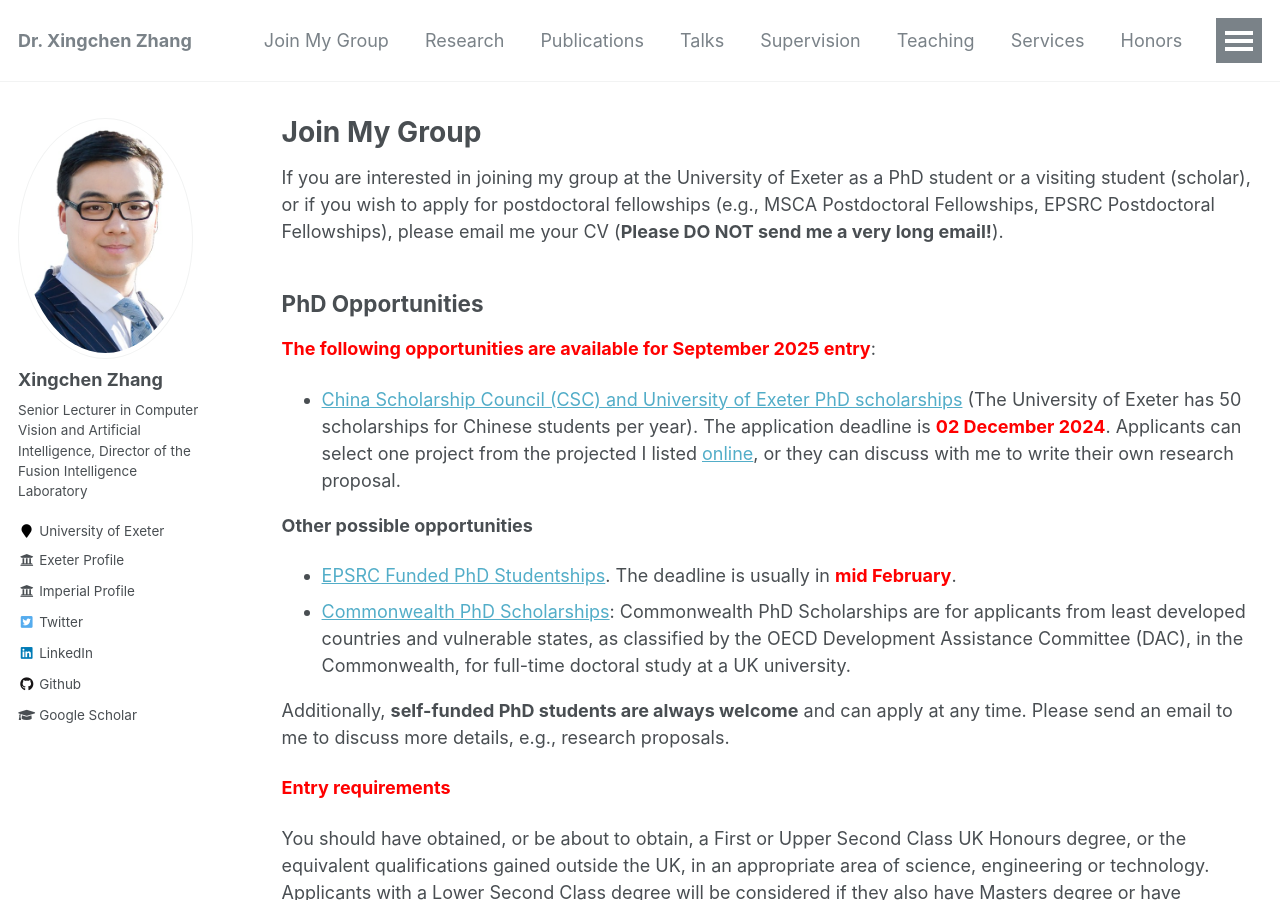
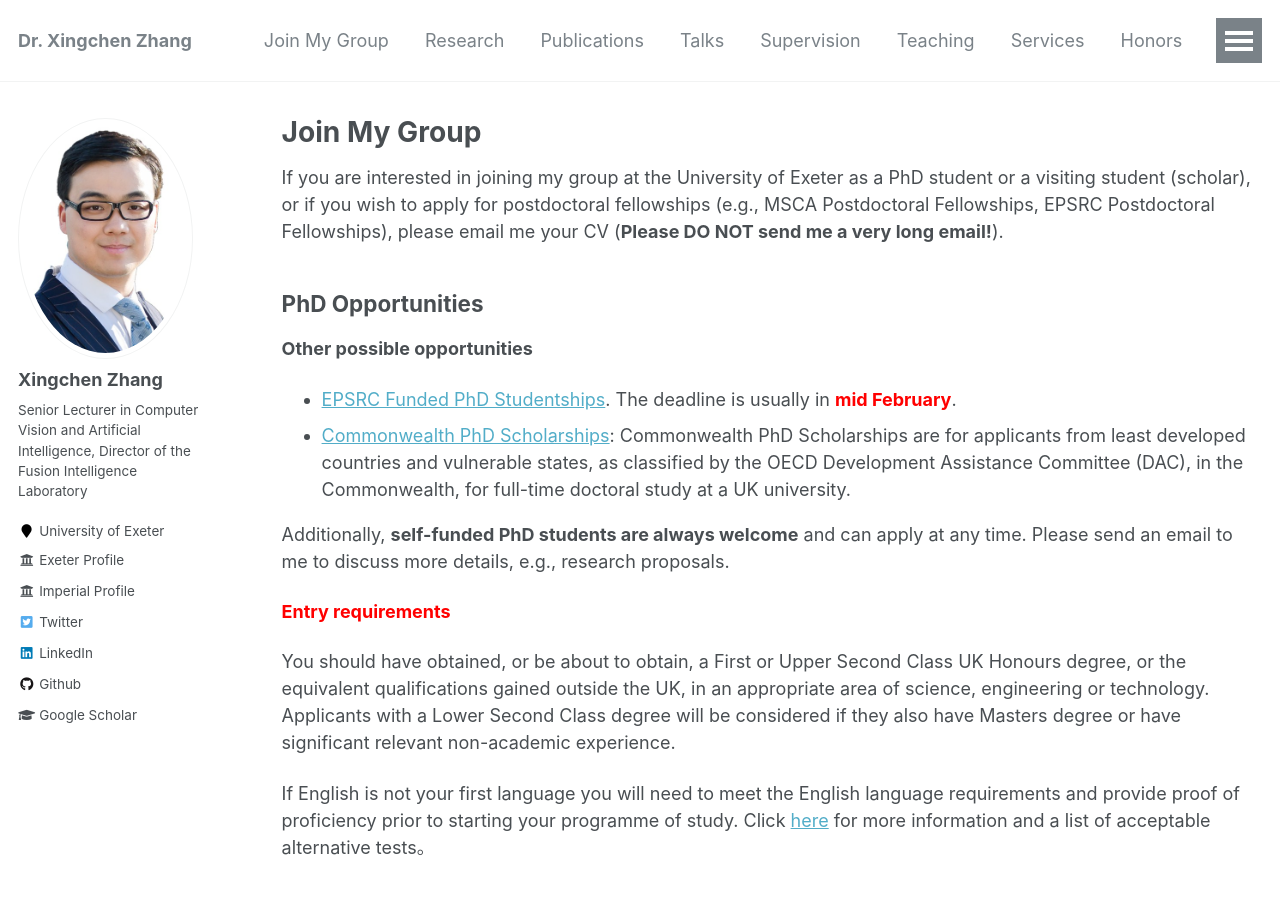
Before and after one commit to xingchenzhang/xingchenzhang.github.io, a Jekyll site: the page built from _pages/vacancies.md, in a window 1280 px wide and 900 px high. Built offline with Jekyll 4.4.1, drawn with Linux system fonts in a browser that asks for light colours.

Commit message:
remove CSC

```diff
--- a/_pages/vacancies.md
+++ b/_pages/vacancies.md
@@ -10,9 +10,6 @@ If you are interested in joining my group at the University of Exeter as a PhD s
 
 PhD Opportunities
 -------------
-**<span style="color: red;">The following opportunities are available for September 2025 entry</span>**:
-
-- [China Scholarship Council (CSC) and University of Exeter PhD scholarships](https://www.exeter.ac.uk/study/pg-research/csc-scholarships/) (The University of Exeter has 50 scholarships for Chinese students per year). The application deadline is **<span style="color: red;">02 December 2024</span>**. Applicants can select one project from the projected I listed [online](https://www.exeter.ac.uk/study/pg-research/csc-scholarships/environment/), or they can discuss with me to write their own research proposal.
 
 **Other possible opportunities**
 
```
Also changed, not shown: _pages/about.md (+0 -3 lines).
